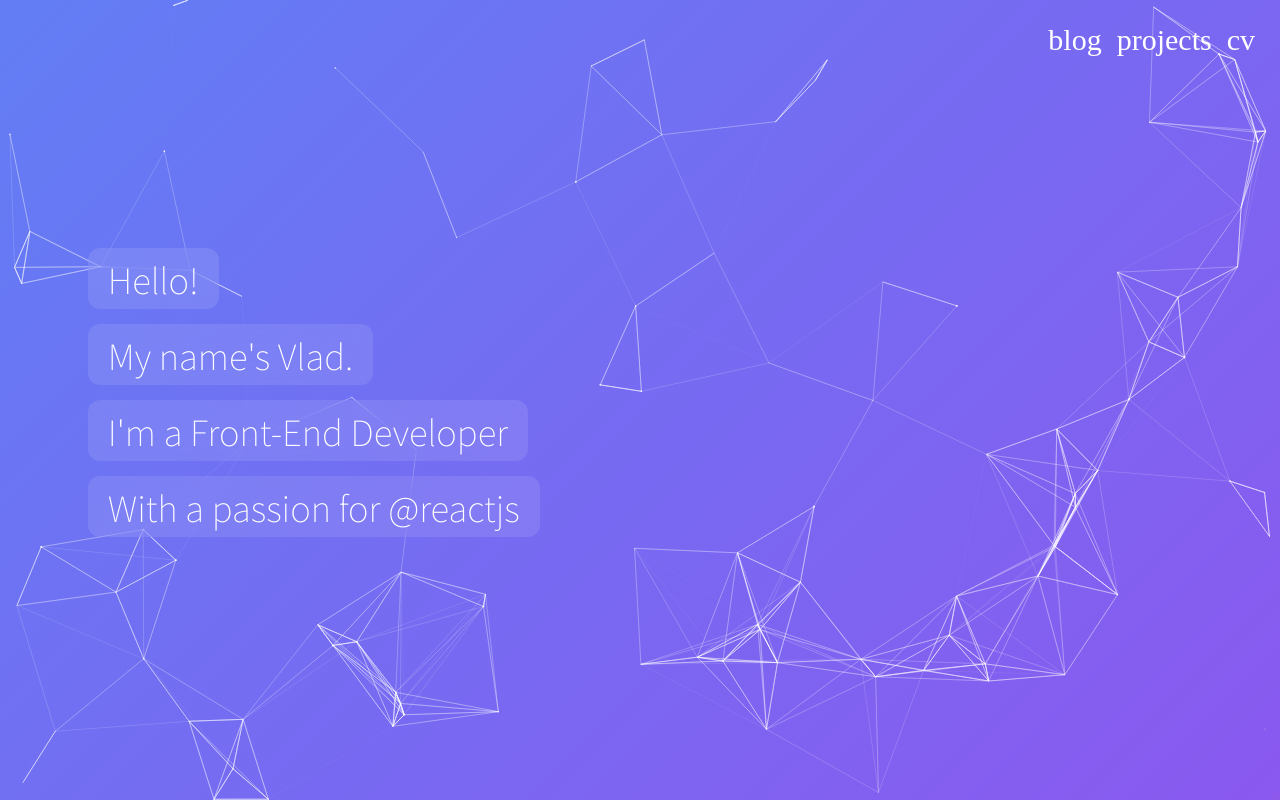
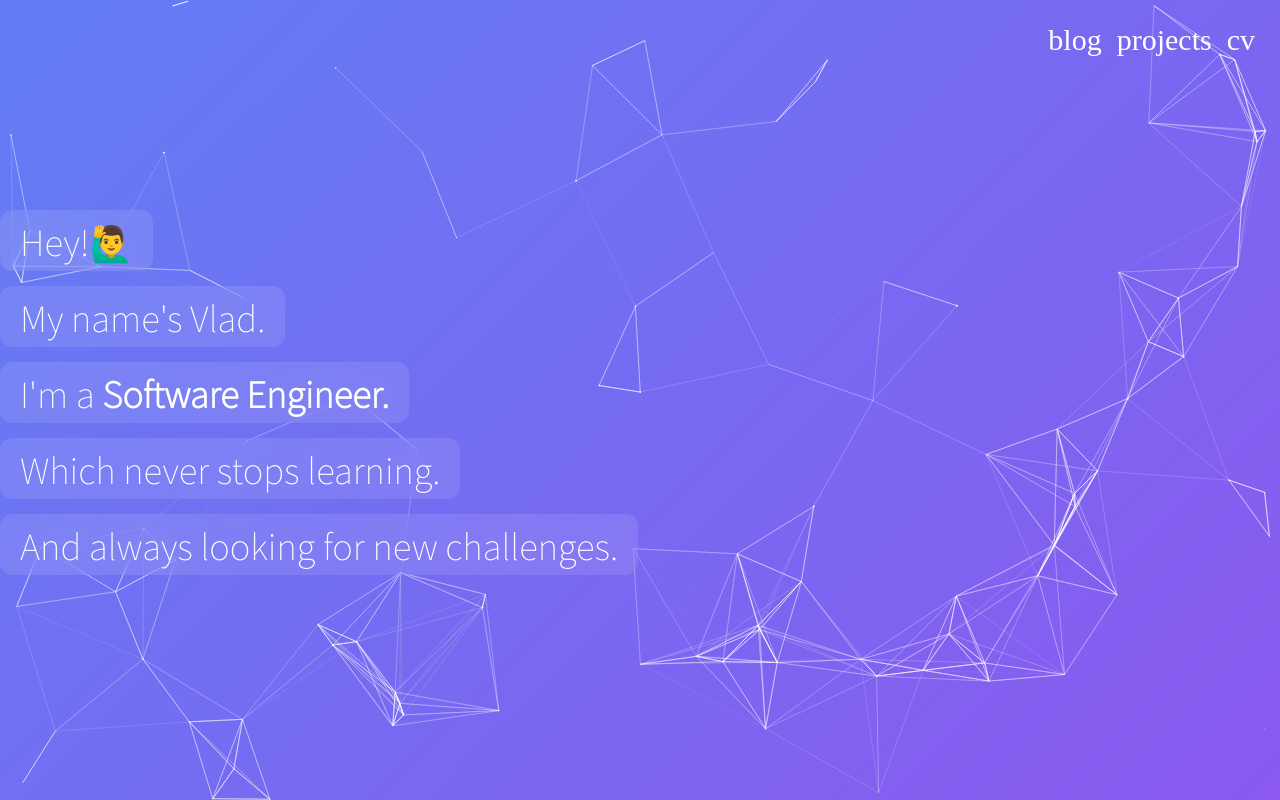
Before and after one commit to vladanyes/portfolio, a Next.js app: page / in a window 1280 px wide. Built offline with nearby package versions, Linux system fonts and the light colour scheme; a web font is replaced by a local one.

Commit message:
upd description

```diff
--- a/pages/index.js
+++ b/pages/index.js
@@ -63,7 +63,7 @@
               transition={{ duration: 1, delay: 0.3 }}
               className={classes.listItem}
             >
-              Hello!
+              Hey!🙋‍♂️
             </motion.li>
             <motion.li
               variants={itemBottom}
@@ -77,22 +77,21 @@
               transition={{ duration: 1, delay: 1.2 }}
               className={classes.listItem}
             >
-              I'm a Front-End Developer
+              I'm a <b>Software Engineer.</b>
             </motion.li>
             <motion.li
               variants={itemBottom}
               transition={{ duration: 1, delay: 1.4 }}
               className={classes.listItem}
             >
-              With a passion for{' '}
-              <a
-                className={classes.reactLink}
-                href="https://reactjs.org"
-                target="_blank"
-                rel="noreferrer"
-              >
-                @reactjs
-              </a>
+              Which never stops learning.
+            </motion.li>
+            <motion.li
+              variants={itemBottom}
+              transition={{ duration: 1, delay: 1.6 }}
+              className={classes.listItem}
+            >
+              And always looking for new challenges.
             </motion.li>
           </motion.ul>
         </div>
```
Also changed, not shown: 1 other file (tests, documents, lock files or other folders).
